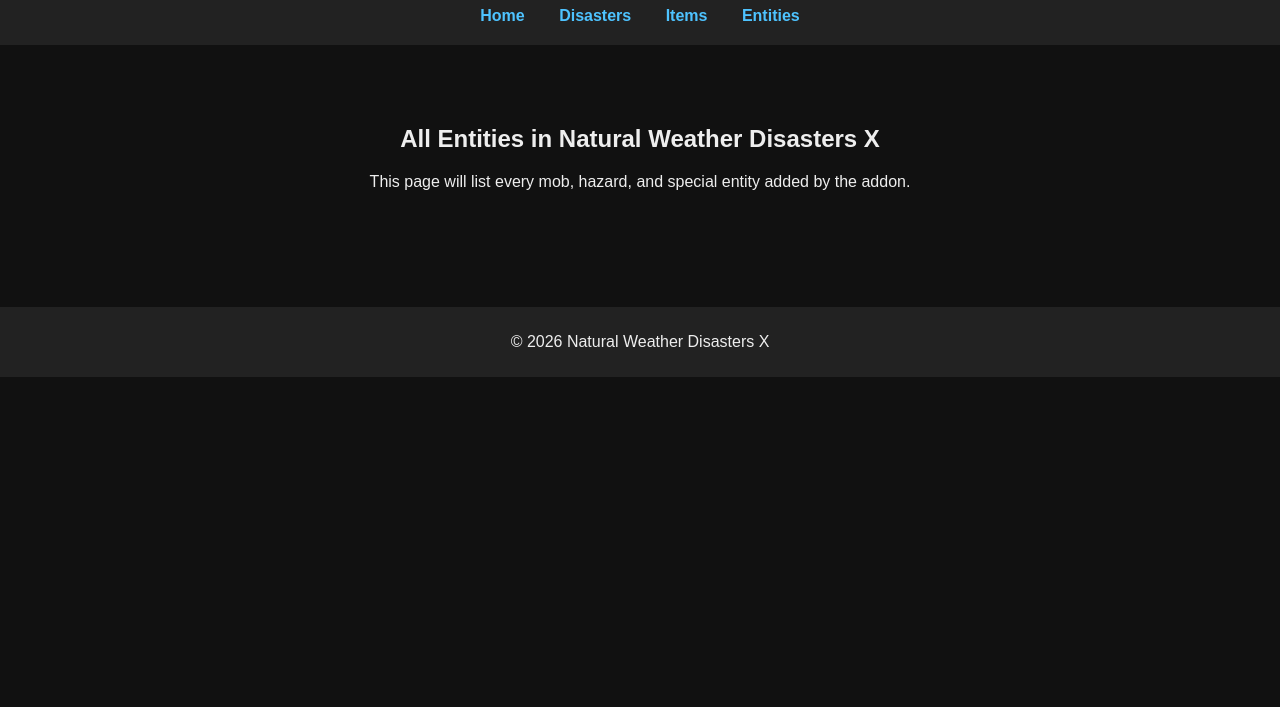
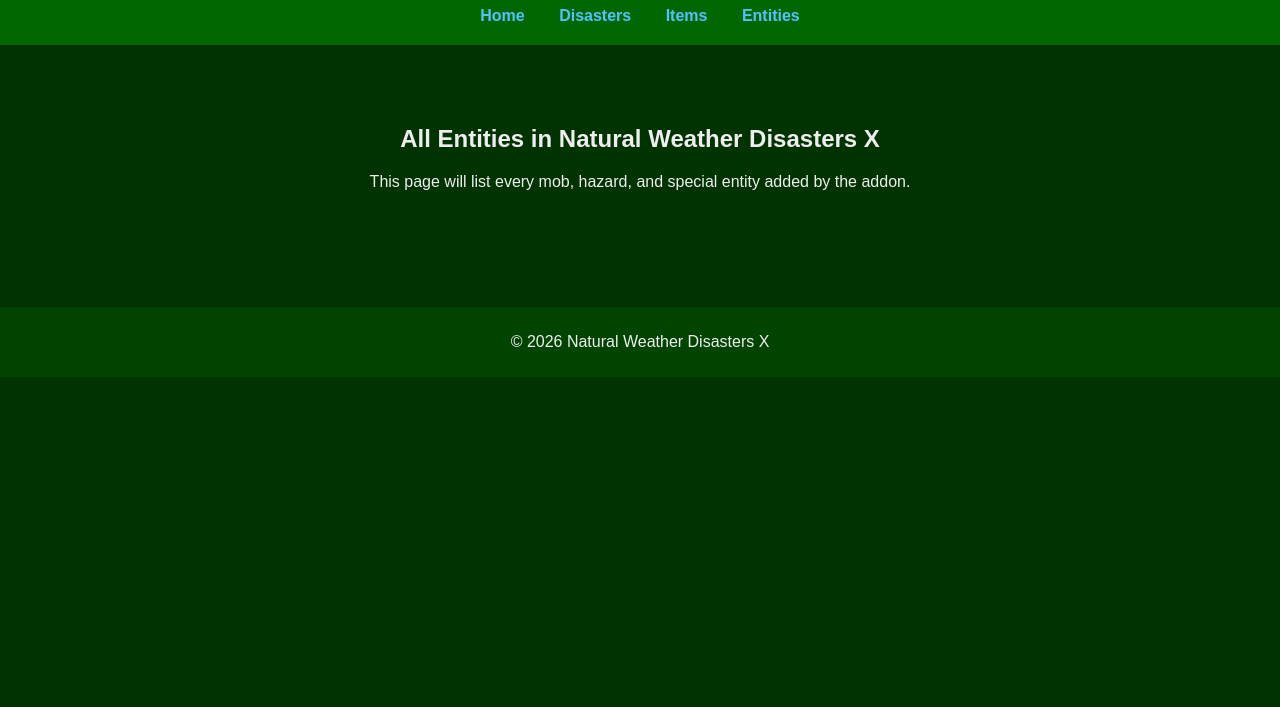
Before and after one commit to BlueStatic1/nwdx-docs, a plain HTML site: page docs/entities.html in a window 1280 px wide. Shown: the part 93-800 px from the top of the page. Drawn offline with Linux system fonts and the light colour scheme.

Commit message:
Add class 'entities' to body in entities.html

```diff
--- a/docs/entities.html
+++ b/docs/entities.html
@@ -4,7 +4,7 @@
   <title>NWDX Entities</title>
   <link rel="stylesheet" href="css/style.css">
 </head>
-<body>
+<body class="entities">
   <header>
     <h1>Entities</h1>
     <nav>
```
